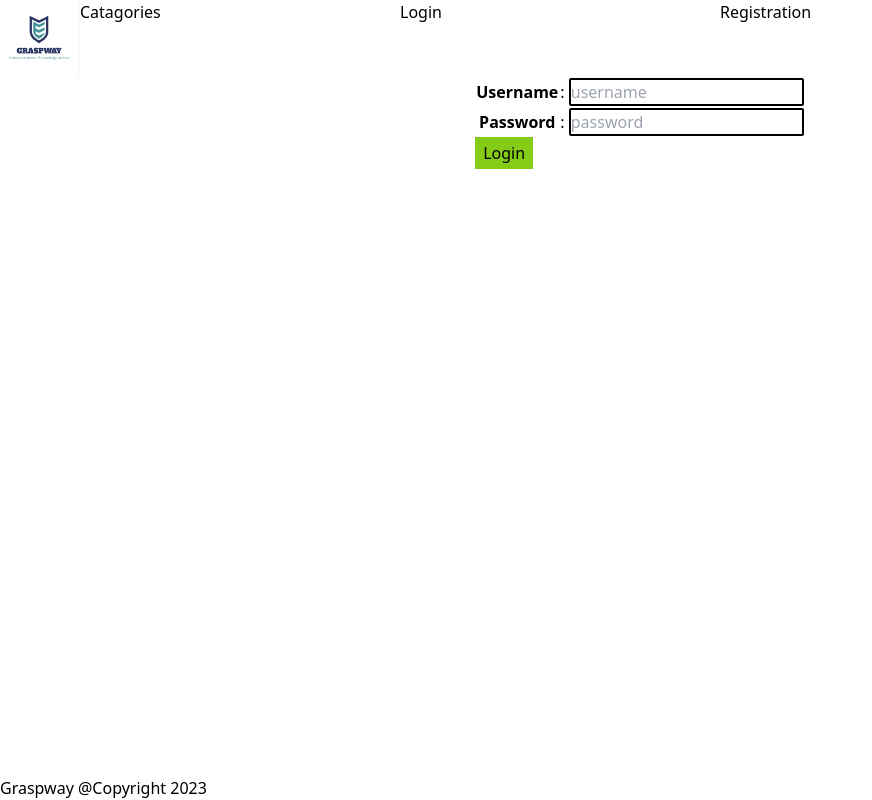
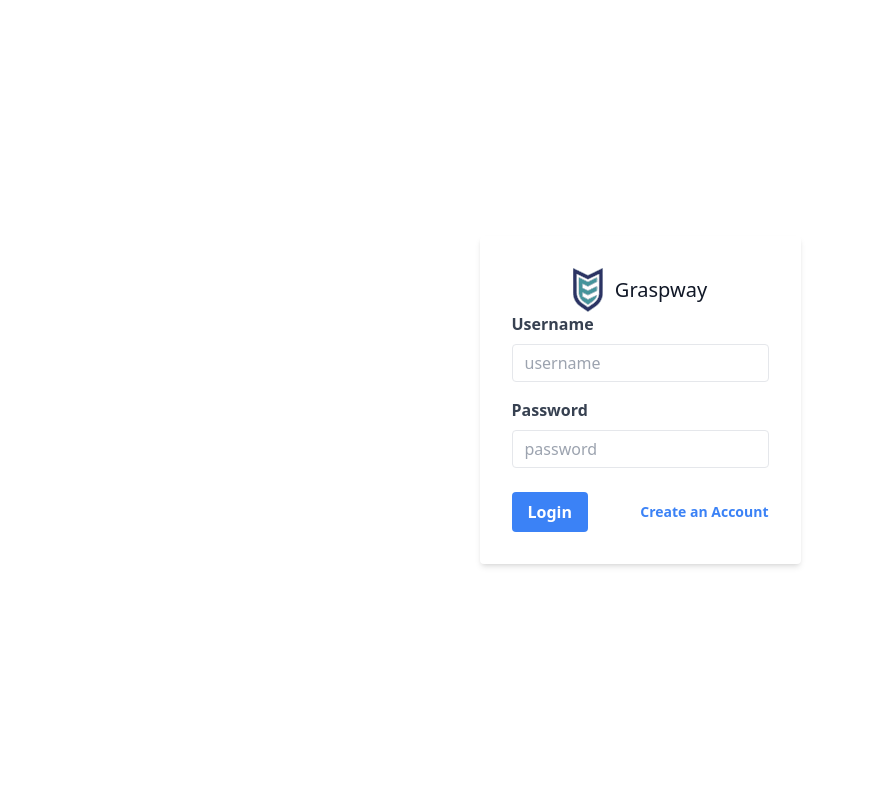
Before and after one commit to MdReyadHossain/GraspWay-NextJs, a Next.js app: page /login in a window 1280 px wide. Shown: the whole page, without its empty margins (0-872 px from the left). Built offline with nearby package versions, Linux system fonts and the light colour scheme.

Commit message:
dark-light theme added

```diff
--- a/components/_layoutAdmin.js
+++ b/components/_layoutAdmin.js
@@ -2,42 +2,71 @@ import Header from "./_header";
 import Link from "next/link";
 import Head from "next/head";
 import { Children } from "react";
+import { useRouter } from "next/router";
+import SwitchTheme from "./_switchTheme";
 
 export default function LayoutAdmin({ children }) {
+    const router = useRouter();
     return (
         <>
             <Header title="Admin Panel" />
-            <div className="flex h-screen">
-                <nav className="flex flex-col w-72 h-screen bg-gray-900 text-gray-200">
-                    <p className="text-2xl text-white font-bold p-4">Admin Panel<span className="text-sm text-slate-400"> Graspway</span></p>
-                    <ul className="py-4">
-                        <li className="px-6 py-2">
-                            <Link className="text-gray-400 hover:text-white" href="/admin/dashboard">
-                                Dashboard
-                            </Link>
+
+            <div className="drawer drawer-mobile">
+                <input id="my-drawer-2" type="checkbox" className="drawer-toggle " />
+                <div className="drawer-content">
+                    <div className="sticky top-0 navbar z-10">
+                        <div className="flex-1">
+                            <label htmlFor="my-drawer-2" className="btn btn-circle swap swap-rotate drawer-button lg:hidden bg-white border-none">
+                                <input type="checkbox" />
+                                <svg className="swap-off fill-current text-gray-800" xmlns="http://www.w3.org/2000/svg" width="32" height="32" viewBox="0 0 512 512"><path d="M64,384H448V341.33H64Zm0-106.67H448V234.67H64ZM64,128v42.67H448V128Z" /></svg>
+                                <svg className="swap-on fill-current" xmlns="http://www.w3.org/2000/svg" width="32" height="32" viewBox="0 0 512 512"><polygon points="400 145.49 366.51 112 256 222.51 145.49 112 112 145.49 222.51 256 112 366.51 145.49 400 256 289.49 366.51 400 400 366.51 289.49 256 400 145.49" /></svg>
+                            </label>
+                        </div>
+                        <div className="flex-none gap-2">
+                            <div className="form-control">
+                                <input type="text" placeholder="Search" className="input w-32 lg:w-60" />
+                            </div>
+                            <div className="dropdown dropdown-end">
+                                <label tabIndex={0} className="btn btn-ghost btn-circle avatar">
+                                    <div className="w-10 rounded-full">
+                                        <img src="/images/stock/photo-1534528741775-53994a69daeb.jpg" />
+                                    </div>
+                                </label>
+                                <ul tabIndex={0} className="mt-3 p-2 shadow menu menu-compact dropdown-content bg-base-100 rounded-box w-52">
+                                    <li>
+                                        <a className="justify-between">
+                                            Profile
+                                        </a>
+                                    </li>
+                                    <li><a>Settings</a></li>
+                                    <li><a href="/">Logout</a></li>
+                                </ul>
+                            </div>
+                        </div>
+                        <div className="flex-none gap-2"><SwitchTheme /></div>
+                    </div>
+                    <div className="p-4">
+                        {children}
+                    </div>
+                    <div className="h-screen"></div>
+                </div>
+                <div className="drawer-side">
+                    <label htmlFor="my-drawer-2" className="drawer-overlay"></label>
+                    <ul className="menu w-60 bg-slate-950 text-slate-200">
+                        <li className="text-2xl text-white font-bold m-2">Admin Panal</li>
+                        <br />
+                        {/* <!-- Sidebar content here --> */}
+                        <li className={router.pathname.indexOf("/admin/dashboard") !== -1
+                            ? "bg-indigo-700 hover:bg-slate-800"
+                            : "hover:bg-slate-800"}>
+                            <Link href={"/admin/dashboard"}>Dashboard</Link>
                         </li>
-                        <li className="px-6 py-2">
-                            <Link className="text-gray-400 hover:text-white" href="/">
-                                Courses
-                            </Link>
-                        </li>
-                        <li className="px-6 py-2">
-                            <Link className="text-gray-400 hover:text-white" href="/">
-                                Users
-                            </Link>
+                        <li className={router.pathname.indexOf("/admin/user") !== -1
+                            ? "bg-indigo-700 hover:bg-slate-800"
+                            : "hover:bg-slate-800"}>
+                            <Link href={"/admin/user"}>Users</Link>
                         </li>
                     </ul>
-                    <div style={{ position: 'absolute', bottom: 0, width: "100%" }}>
-                        Graspway @Copyright 2023
-                    </div>
-                </nav>
-                <div className="flex-1 bg-gray-100">
-                    <nav className="flex items-center justify-between p-6 bg-white shadow-md">
-                        {/* Top navigation */}
-                    </nav>
-                    <main className="p-6">
-                        {children}
-                    </main>
                 </div>
             </div>
 
--- a/components/_layoutHome.js
+++ b/components/_layoutHome.js
@@ -1,36 +1,39 @@
 import Header from "./_header";
 import Link from "next/link";
 import Image from "next/image";
+import { FontAwesomeIcon } from '@fortawesome/react-fontawesome';
+import { faBars } from '@fortawesome/free-solid-svg-icons';
+import SwitchTheme from "./_switchTheme";
 
 export default function LayoutHome(props) {
     return (
         <>
             <Header title={props.title} />
+            <header class="relative lg:sticky lg:top-0 w-screen text-gray-600 body-font border backdrop-blur-sm">
+                <div class="container mx-auto flex flex-wrap p-3 flex-col md:flex-row items-center">
+                    <nav class="flex lg:w-2/5 flex-wrap items-center text-base md:ml-auto">
+                        <Link href={"/catagory"} class="mr-12 hover:text-indigo-600 ">Catagory</Link>
+                        <Link href={"/courses"} class="mr-12 hover:text-indigo-600">Courses</Link>
+                        <Link href={""} class="mr-12 hover:text-indigo-600">About us</Link>
+                    </nav>
 
-            <nav className="flex flex-row">
-                <div className="basis-1/1">
-                    <Link href="/">
-                        <Image src="/Graspway-original.png" alt="graspway" width={80} height={0} />
-                    </Link>
+                    <a href="/" class="flex order-first lg:order-none lg:w-1/5 title-font font-medium items-center text-gray-900 lg:items-center lg:justify-center mb-4 md:mb-0">
+                        <Image src="/graspway-ico.svg" alt="graspway" width={30} height={0} />
+                        <path d="M12 2L2 7l10 5 10-5-10-5zM2 17l10 5 10-5M2 12l10 5 10-5"></path>
+                        <span class="ml-3 text-xl">Graspway</span>
+                    </a>
+
+                    <div class="lg:w-2/5 inline-flex lg:justify-end mt-4 lg:ml-0 lg:mt-0 items-center">
+                        <div className="flex items-center">
+                            <label htmlFor="search-item"><svg xmlns="http://www.w3.org/2000/svg" width="20" height="20" fill="currentColor" class="bi bi-search" viewBox="0 0 16 16"><path d="M11.742 10.344a6.5 6.5 0 1 0-1.397 1.398h-.001c.03.04.062.078.098.115l3.85 3.85a1 1 0 0 0 1.415-1.414l-3.85-3.85a1.007 1.007 0 0 0-.115-.1zM12 6.5a5.5 5.5 0 1 1-11 0 5.5 5.5 0 0 1 11 0z" /></svg></label>
+                            <input className="border border-gray-200 rounded-2xl mx-2 py-1 px-3 leading-6 w-full focus:border-blue-500 focus:ring focus:ring-blue-500 focus:ring-opacity-50" type="text" id="search" name="search-items" placeholder="Search" />
+                        </div>
+                        <Link href={"/login"}><button class="bg-gray-100 border-0 py-1 px-3 focus:outline-none hover:bg-gray-200 rounded text-base md:mt-0">Login
+                        </button></Link>
+                        <div className="flex-none gap-2"><SwitchTheme /></div>
+                    </div>
                 </div>
-                <div className="basis-1/4">
-                    <a href="/catagory"> Catagories </a>
-                </div>
-                <div className="basis-1/4">
-                    <a href="/login">Login </a>
-                </div>
-                <div className="basis-2/1">
-                    <a href="/registration">Registration </a>
-                </div>
-            </nav>
-
-            <main>
-
-            </main>
-
-            <div style={{ position: 'absolute', bottom: 0, width: "100%" }}>
-                Graspway @Copyright 2023
-            </div>
+            </header >
         </>
     )
 }
--- /dev/null
+++ b/components/_switchTheme.js
@@ -0,0 +1,26 @@
+import { useLocalStorage } from 'use-hooks';
+import { useEffect } from 'react';
+import { FiMoon, FiSun } from 'react-icons/fi';
+
+export default function SwitchTheme() {
+    const [theme, setTheme] = useLocalStorage('theme', 'dark');
+    const toggleTheme = () => {
+        setTheme(theme === 'dark' ? 'light' : 'dark');
+    };
+
+    //modify data-theme when theme changes
+    useEffect(() => {
+        const body = document.documentElement;
+        body.setAttribute('data-theme', theme);
+    }, [theme]);
+
+    return (
+        <button className="btn btn-circle flex items-center justify-center ml-2" onClick={toggleTheme}>
+            {theme === 'dark' ? (
+                <FiMoon className="w-5 h-5" />
+            ) : (
+                <FiSun className="w-5 h-5" />
+            )}
+        </button>
+    );
+};
--- a/pages/catagory.js
+++ b/pages/catagory.js
@@ -12,6 +12,7 @@ export default function Catagory({ data }) {
                     <li>{item.Catagoryname}</li>
                 ))}
             </ul>
+            <div className="h-screen w-screen bg-slate-400"></div>
         </>
     )
 }
--- a/pages/login.js
+++ b/pages/login.js
@@ -1,9 +1,13 @@
 import LayoutHome from "@/components/_layoutHome";
 import { headers } from "@/next.config";
+import Header from "@/components/_header";
 import axios from "axios";
 import { useState } from "react";
 import { useForm } from 'react-hook-form';
 import { useNavigate, Redirect } from "react-router-dom";
+import Link from "next/link";
+import { useRouter } from "next/router";
+import Image from "next/image";
 
 export default function Login() {
     const {
@@ -13,6 +17,7 @@ export default function Login() {
         reset,
     } = useForm();
     const [success, setSuccess] = useState('');
+    const router = useRouter();
     const onSubmit = async (data) => {
         try {
             const res = await axios.post("http://localhost:3000/login",
@@ -26,16 +31,16 @@ export default function Login() {
                 console.log(res.data.user);
                 switch (res.data.user) {
                     case "admin":
-                        window.location.replace('/admin/dashboard');
+                        router.push('/admin/dashboard');
                         break;
                     case "manager":
-                        window.location.replace('/manager/dashboard');
+                        router.push("/manager/dashboard");
                         break;
                     case "instructor":
-                        window.location.replace('/instructor/dashboard');
+                        router.push("/instructor/dashboard");
                         break;
                     case "student":
-                        window.location.replace('/student/dashboard');
+                        router.push("/student/dashboard");
                         break;
                     default:
                         setSuccess(res.data.message);
@@ -54,23 +59,58 @@ export default function Login() {
 
     return (
         <>
-            <LayoutHome title="Login" />
-            <div className="text-center">{success}</div>
-            <div className="w-screen flex justify-center">
-                <form onSubmit={handleSubmit(onSubmit)} encType="multipart/form-data">
-                    <table class="table">
-                        <tbody>
-                            <tr>
-                                <th><label htmlFor="user">Username</label></th>
-                                <td> : <input className="border-2 border-black rounded-sm" type="text" id="username" placeholder="username" {...register('username', { required: true })} />{errors.username && <p>Username is required</p>}</td>
-                            </tr>
-                            <tr>
-                                <th><label htmlFor="pass">Password</label></th>
-                                <td> : <input className="border-2 border-black rounded-sm" type="password" id="password" placeholder="password" {...register('password', { required: true })} />{errors.password && <p>Password is required</p>}</td>
-                            </tr>
-                        </tbody>
-                    </table>
-                    <input className=" bg-lime-500 px-2 py-1 hover:ring-2 ring-slate-800" type="submit" value={"Login"} />
+            <Header title="Login" />
+            <div className="flex justify-center items-center h-screen">
+                <form onSubmit={handleSubmit(onSubmit)} encType="multipart/form-data" className="bg-white p-8 rounded shadow-md">
+                    <a href="/" class="flex order-first lg:order-none title-font font-medium items-center text-gray-900 lg:items-center lg:justify-center mb-4 md:mb-0">
+                        <Image src="/graspway-ico.svg" alt="graspway" width={30} height={0} />
+                        <path d="M12 2L2 7l10 5 10-5-10-5zM2 17l10 5 10-5M2 12l10 5 10-5"></path>
+                        <span class="ml-3 text-xl">Graspway</span>
+                    </a>
+
+                    {success == 'Login Successfull!' ?
+                        <div className="alert alert-success rounded p-2 m-1 text-white"><svg xmlns="http://www.w3.org/2000/svg" className="stroke-current flex-shrink-0 h-6 w-6" fill="none" viewBox="0 0 24 24"><path strokeLinecap="round" strokeLinejoin="round" strokeWidth="2" d="M9 12l2 2 4-4m6 2a9 9 0 11-18 0 9 9 0 0118 0z" /></svg><span>{success}</span></div> : success != '' ?
+                            <div className="alert alert-error rounded p-2 m-1 text-white"><svg xmlns="http://www.w3.org/2000/svg" className="stroke-current flex-shrink-0 h-6 w-6" fill="none" viewBox="0 0 24 24"><path strokeLinecap="round" strokeLinejoin="round" strokeWidth="2" d="M10 14l2-2m0 0l2-2m-2 2l-2-2m2 2l2 2m7-2a9 9 0 11-18 0 9 9 0 0118 0z" /></svg><span>{success}</span></div> :
+                            ''}
+
+                    <div className="mb-4">
+                        <label className="block text-gray-700 font-bold mb-2" htmlFor="username">
+                            Username
+                        </label>
+                        <input
+                            className="appearance-none border rounded w-full py-2 px-3 text-gray-700 leading-tight focus:outline-none focus:shadow-outline"
+                            type="text"
+                            id="username"
+                            placeholder="username"
+                            {...register('username', { required: true })}
+                        />
+                        {errors.username && <p className="text-red-500">Username is required</p>}
+                    </div>
+                    <div className="mb-6">
+                        <label className="block text-gray-700 font-bold mb-2" htmlFor="password">
+                            Password
+                        </label>
+                        <input
+                            className="appearance-none border rounded w-full py-2 px-3 text-gray-700 leading-tight focus:outline-none focus:shadow-outline"
+                            type="password"
+                            id="password"
+                            placeholder="password"
+                            {...register('password', { required: true })}
+                        />
+                        {errors.password && <p className="text-red-500">Password is required</p>}
+                    </div>
+                    <div className="flex items-center justify-between">
+                        <button
+                            className="bg-blue-500 hover:bg-blue-700 text-white font-bold py-2 px-4 rounded focus:outline-none focus:shadow-outline"
+                            type="submit"
+                            value={"Login"}
+                        >
+                            Login
+                        </button>
+                        <Link className="inline-block align-baseline font-bold text-sm text-blue-500 hover:text-blue-800" href="/register">
+                            Create an Account
+                        </Link>
+                    </div>
                 </form>
             </div>
         </>
--- a/tailwind.config.js
+++ b/tailwind.config.js
@@ -14,5 +14,8 @@ module.exports = {
         },
         extend: {},
     },
-    plugins: [],
+    plugins: [require("daisyui")],
+    daisyui: {
+        themes: ["light", "dark"],
+    },
 }
```
Also changed, not shown: package.json (+8 -1 lines), pages/404.js (+12 -3 lines), pages/loading.js (+9 -0 lines), 1 other file (tests, documents, lock files or other folders).
